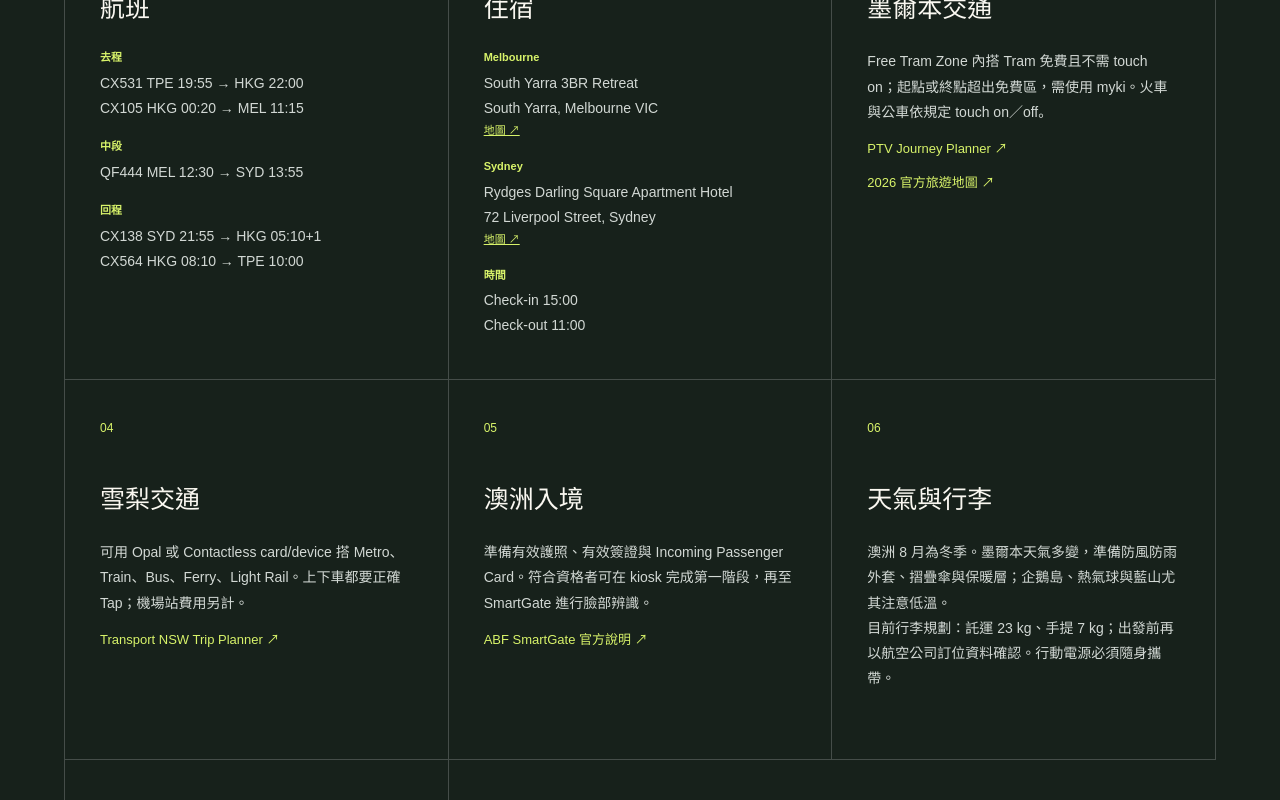
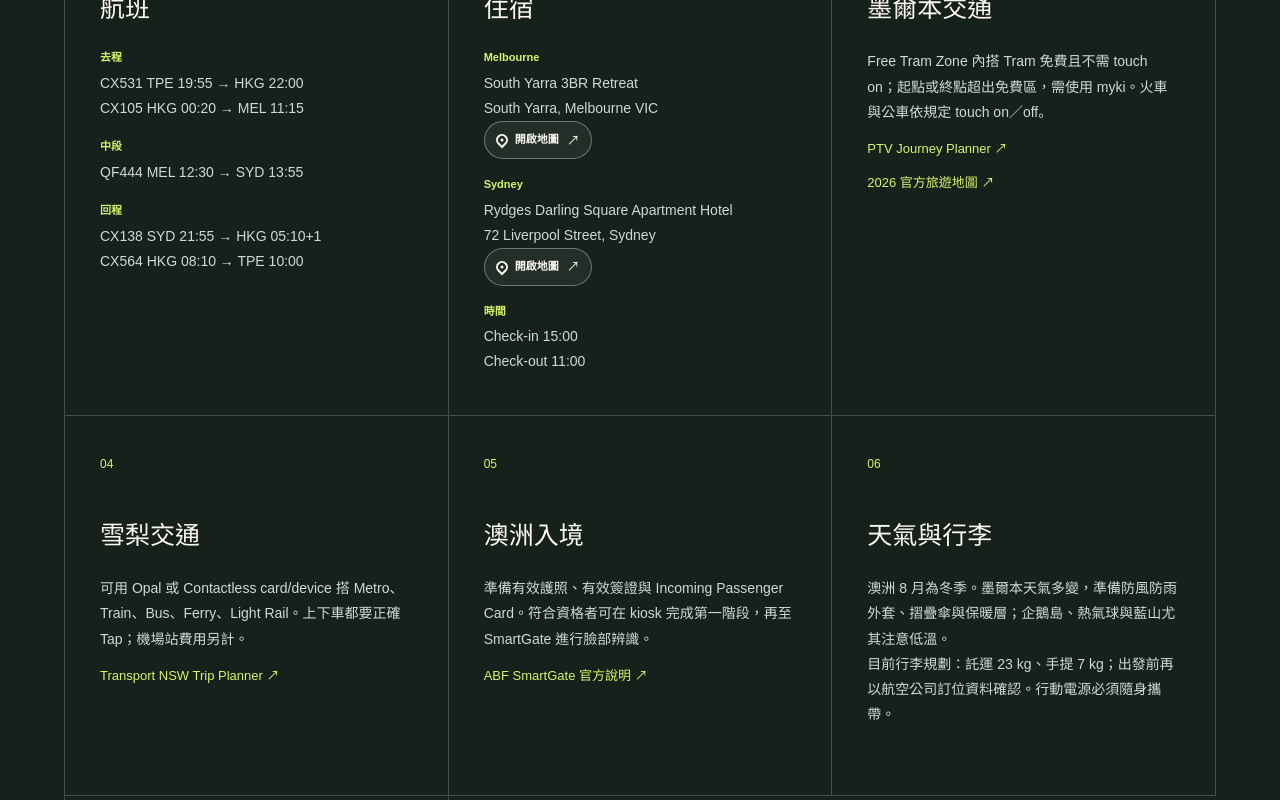
Before and after one commit to hungyic36-web/australia-2026-travel, a Next.js app: page /australia-2026-travel/ in a window 1280 px wide. Shown: the part 3780-4580 px from the top of the page. Built offline with nearby package versions, Linux system fonts and the light colour scheme.

Commit message:
improve map actions

```diff
--- a/app/globals.css
+++ b/app/globals.css
@@ -49,3 +49,11 @@
   .section-head h2{font-size:38px}
   .emergency h2{font-size:36px}
 }
+
+.map-link{align-self:flex-start;display:inline-flex!important;align-items:center;gap:7px;width:max-content;margin-top:auto!important;padding:8px 11px;border:1px solid rgba(23,33,27,.2);border-radius:999px;background:rgba(255,255,255,.5);font-size:11px!important;font-weight:700;text-decoration:none;transition:background .18s,border-color .18s,transform .18s}
+.map-link:hover{background:var(--lime);border-color:var(--ink);transform:translateY(-1px)}
+.pin-icon{position:relative;width:12px;height:12px;border:2px solid currentColor;border-radius:50% 50% 50% 0;transform:rotate(-45deg);flex:0 0 auto}
+.pin-icon::after{content:"";position:absolute;width:3px;height:3px;top:50%;left:50%;border-radius:50%;background:currentColor;transform:translate(-50%,-50%)}
+.external-arrow{font-size:13px;font-weight:400;line-height:1;margin-left:1px}
+.info-grid .map-link{color:var(--paper);border-color:rgba(255,255,255,.35);background:rgba(255,255,255,.06)}
+.info-grid .map-link:hover{color:var(--ink);background:var(--lime);border-color:var(--lime)}
--- a/app/page.tsx
+++ b/app/page.tsx
@@ -80,7 +80,7 @@ const links = {
 };
 
 function MapLink({ query }: { query: string }) {
-  return <a className="map-link" href={`https://www.google.com/maps/search/?api=1&query=${encodeURIComponent(query + ", Australia")}`} target="_blank" rel="noreferrer">地圖 ↗</a>;
+  return <a className="map-link" href={`https://www.google.com/maps/search/?api=1&query=${encodeURIComponent(query + ", Australia")}`} target="_blank" rel="noreferrer" aria-label={`在 Google Maps 開啟 ${query}`}><span className="pin-icon" aria-hidden="true"></span><span>開啟地圖</span><span className="external-arrow" aria-hidden="true">↗</span></a>;
 }
 
 export default function Home() {
```
Also changed, not shown: 17 other files (tests, documents, lock files or other folders).
